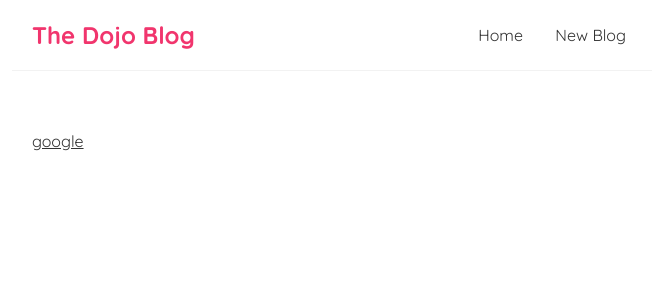
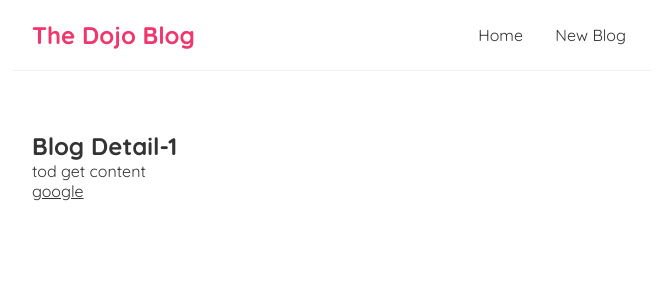
Before and after one commit to lc-1010/Tuts-react, a React (Create React App) app: page /blog/1 in a window 1280 px wide. Shown: the top 300 px of the page, without its empty margins (308-964 px from the left). Built offline with nearby package versions, Linux system fonts and the light colour scheme.

Commit message:
hook useParams to detail page

```diff
--- a/src/App.js
+++ b/src/App.js
@@ -7,6 +7,7 @@
   Route
 } from "react-router-dom";
 import Crate from './Crate';
+import BlogDetail from './BlogDetil';
 
 function App() {
 
@@ -34,7 +35,9 @@
           <Routes>
             <Route path="/" element={<Home />} />
             <Route path="/crate" element={<Crate />} />
+            <Route path="/blog/:id" element={<BlogDetail />} />
           </Routes>
+
           {/* <Routes>
             <Route path="/crate" element={<Crate />} />
           </Routes> */}
--- /dev/null
+++ b/src/BlogDetil.js
@@ -0,0 +1,14 @@
+import { useParams } from "react-router-dom";
+
+
+const BlogDetail = () => {
+    const { id } = useParams()
+    return (
+        <div className="blog-detail">
+            <h2>Blog Detail-{id}</h2>
+            <p>tod get content</p>
+        </div>
+    );
+}
+
+export default BlogDetail;
--- a/src/BlogList.js
+++ b/src/BlogList.js
@@ -1,3 +1,5 @@
+import { Link } from "react-router-dom";
+
 const BlogList = ({ blogs, title, handleDelet }) => {   //(props) => {
     // const blogs = props.blogs;
     // console.log(props, blogs);
@@ -8,9 +10,11 @@
             <h2>{title}</h2>
             {blogs.map((blog) => (
                 <div className="blog-preview" key={blog.id}>
-                    <h2>{blog.title}</h2>
-                    <p>{blog.body}</p>
-                    <p>Written by: {blog.author}</p>
+                    <Link to={`/blog/${blog.id}`}>
+                        <h2>{blog.title}</h2>
+                        <p>{blog.body}</p>
+                        <p>Written by: {blog.author}</p>
+                    </Link>
                     <button onClick={() => handleDelet(blog.id)} >delete</button>
                 </div>
             ))
--- a/src/index.css
+++ b/src/index.css
@@ -57,3 +57,7 @@
   color: #f1356d;
   margin-bottom: 8px;
 }
+
+.blog-preview a {
+  text-decoration: none;
+}
```
